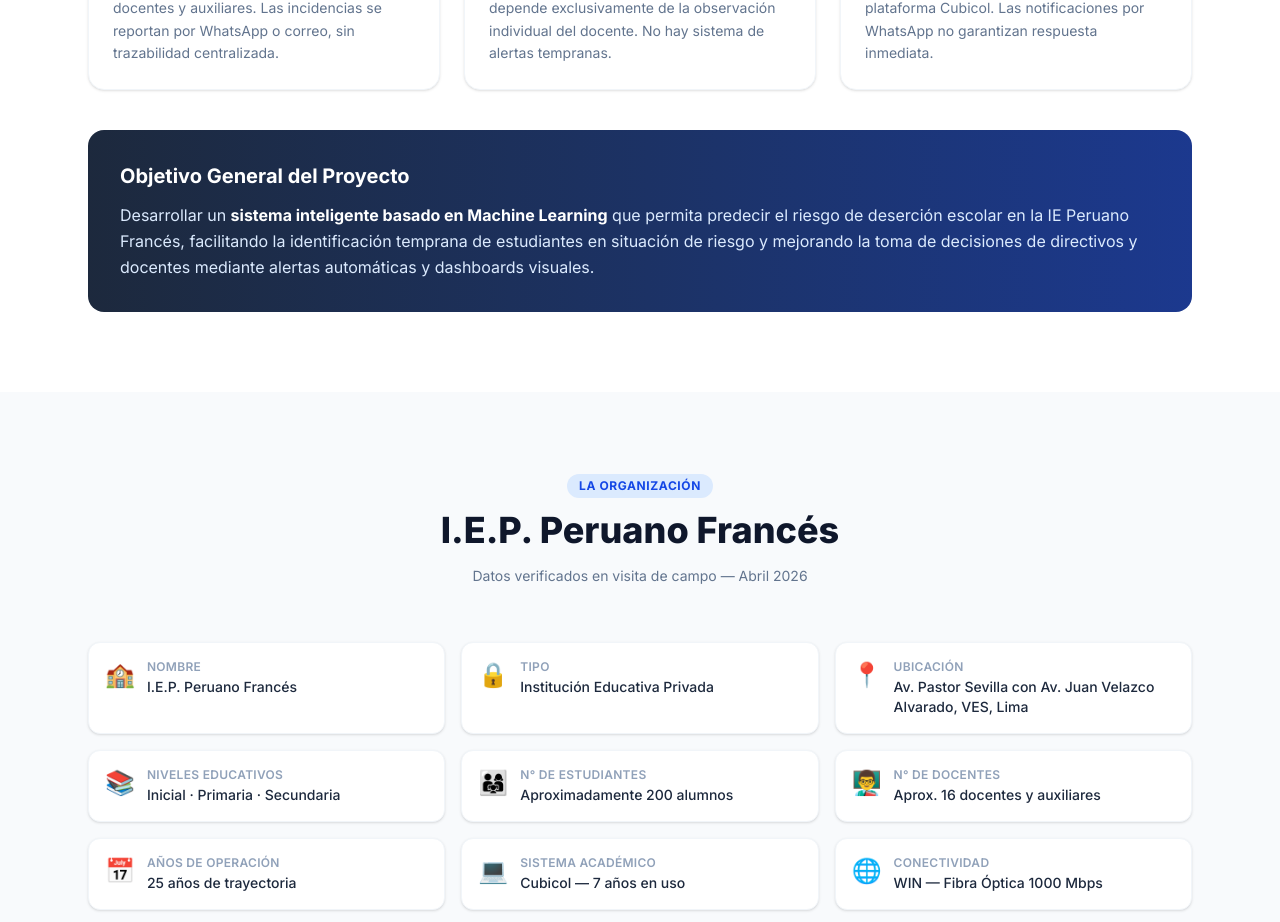
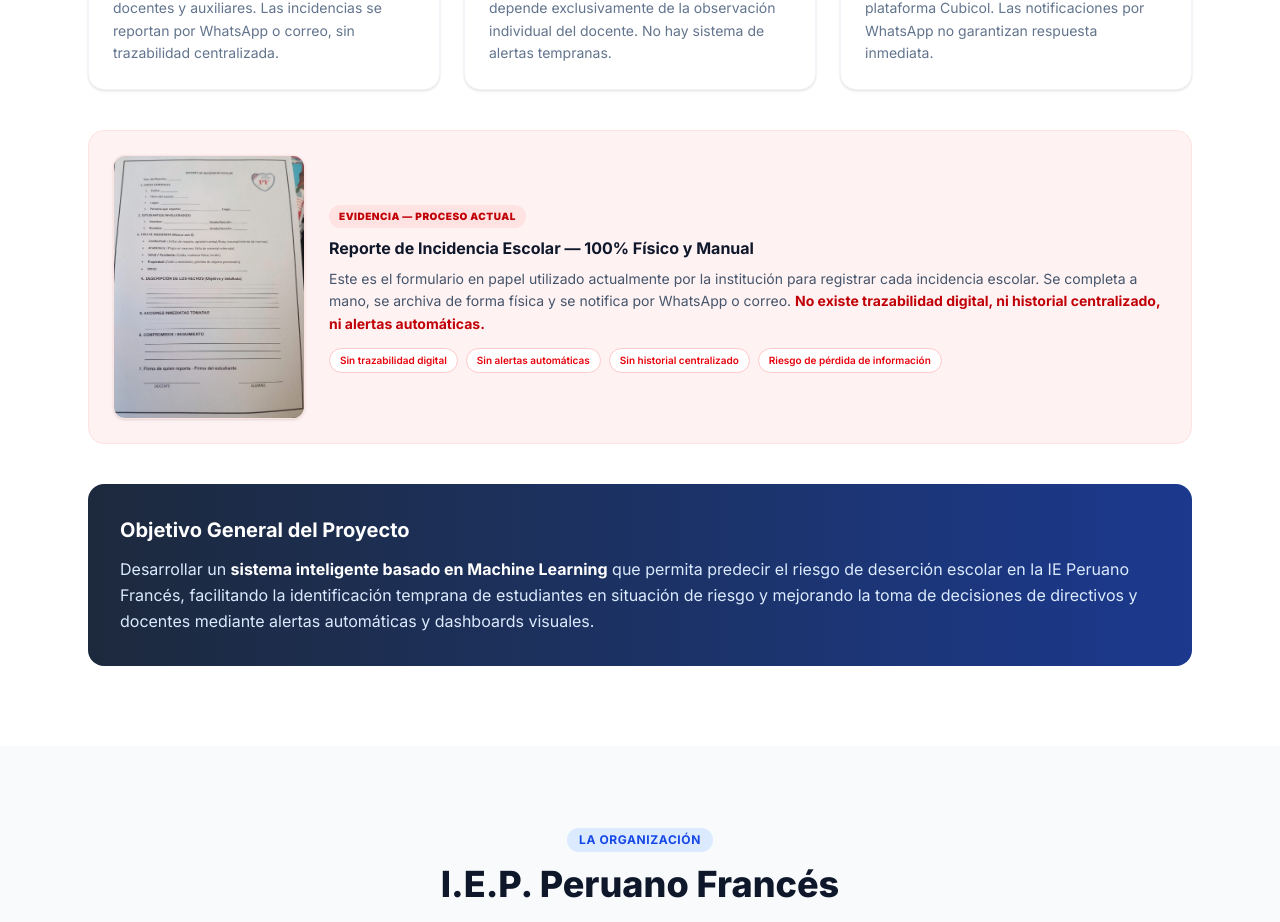
Before and after one commit to henrybrnf/peruano-frances-web, a Next.js app: page / in a window 1280 px wide. Shown: the part 1340-2262 px from the top of the page. Built offline with nearby package versions, Linux system fonts and the light colour scheme.

Commit message:
feat(problema): add physical incident report as evidence of manual process

```diff
--- a/app/page.tsx
+++ b/app/page.tsx
@@ -306,6 +306,25 @@ export default function Home() {
               </div>
             ))}
           </div>
+          {/* Evidencia: formulario físico actual */}
+          <div className="flex flex-col sm:flex-row gap-6 items-center bg-red-50 border border-red-100 rounded-2xl p-6 mb-10">
+            <div className="flex-shrink-0 w-full sm:w-48 rounded-xl overflow-hidden border border-red-100 shadow-sm">
+              <Image src="/reporte_incidencia.jpeg" alt="Reporte de Incidencia Escolar — formulario físico IE Peruano Francés" width={400} height={560} className="w-full h-auto" />
+            </div>
+            <div>
+              <span className="inline-block bg-red-100 text-red-700 text-[10px] font-black px-2.5 py-1 rounded-full uppercase tracking-wider mb-2">Evidencia — Proceso Actual</span>
+              <h4 className="font-bold text-slate-900 text-base mb-2">Reporte de Incidencia Escolar — 100% Físico y Manual</h4>
+              <p className="text-slate-600 text-sm leading-relaxed mb-3">
+                Este es el formulario en papel utilizado actualmente por la institución para registrar cada incidencia escolar. Se completa a mano, se archiva de forma física y se notifica por WhatsApp o correo. <strong className="text-red-700">No existe trazabilidad digital, ni historial centralizado, ni alertas automáticas.</strong>
+              </p>
+              <div className="flex flex-wrap gap-2">
+                {["Sin trazabilidad digital", "Sin alertas automáticas", "Sin historial centralizado", "Riesgo de pérdida de información"].map((t) => (
+                  <span key={t} className="bg-white border border-red-200 text-red-600 text-[10px] font-semibold px-2.5 py-1 rounded-full">{t}</span>
+                ))}
+              </div>
+            </div>
+          </div>
+
           <div className="bg-gradient-to-r from-slate-800 to-blue-900 rounded-2xl p-8 text-white">
             <h3 className="text-xl font-bold mb-3">Objetivo General del Proyecto</h3>
             <p className="text-blue-100 leading-relaxed">
```
Also changed, not shown: public/reporte_incidencia.jpeg (added).
